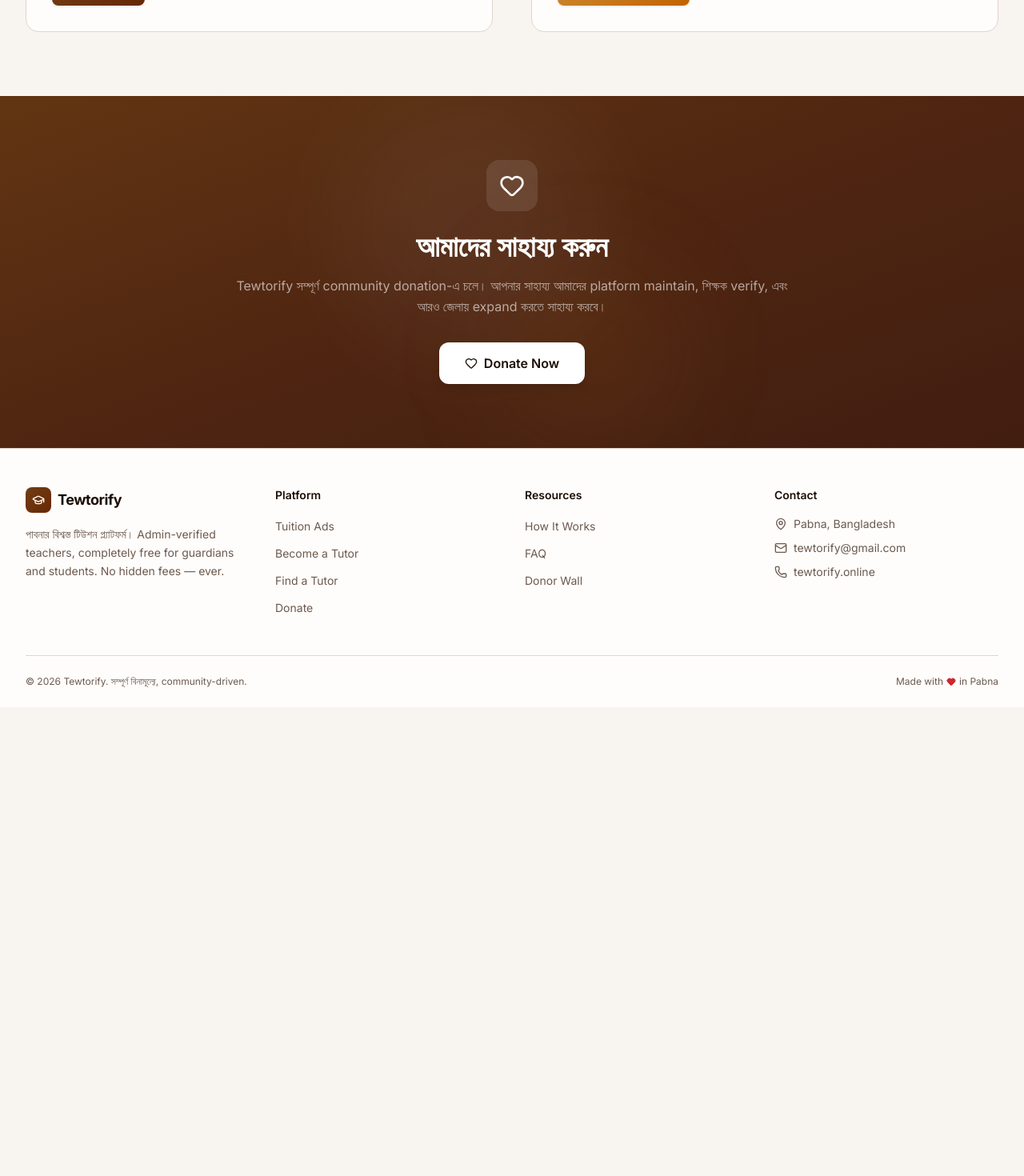
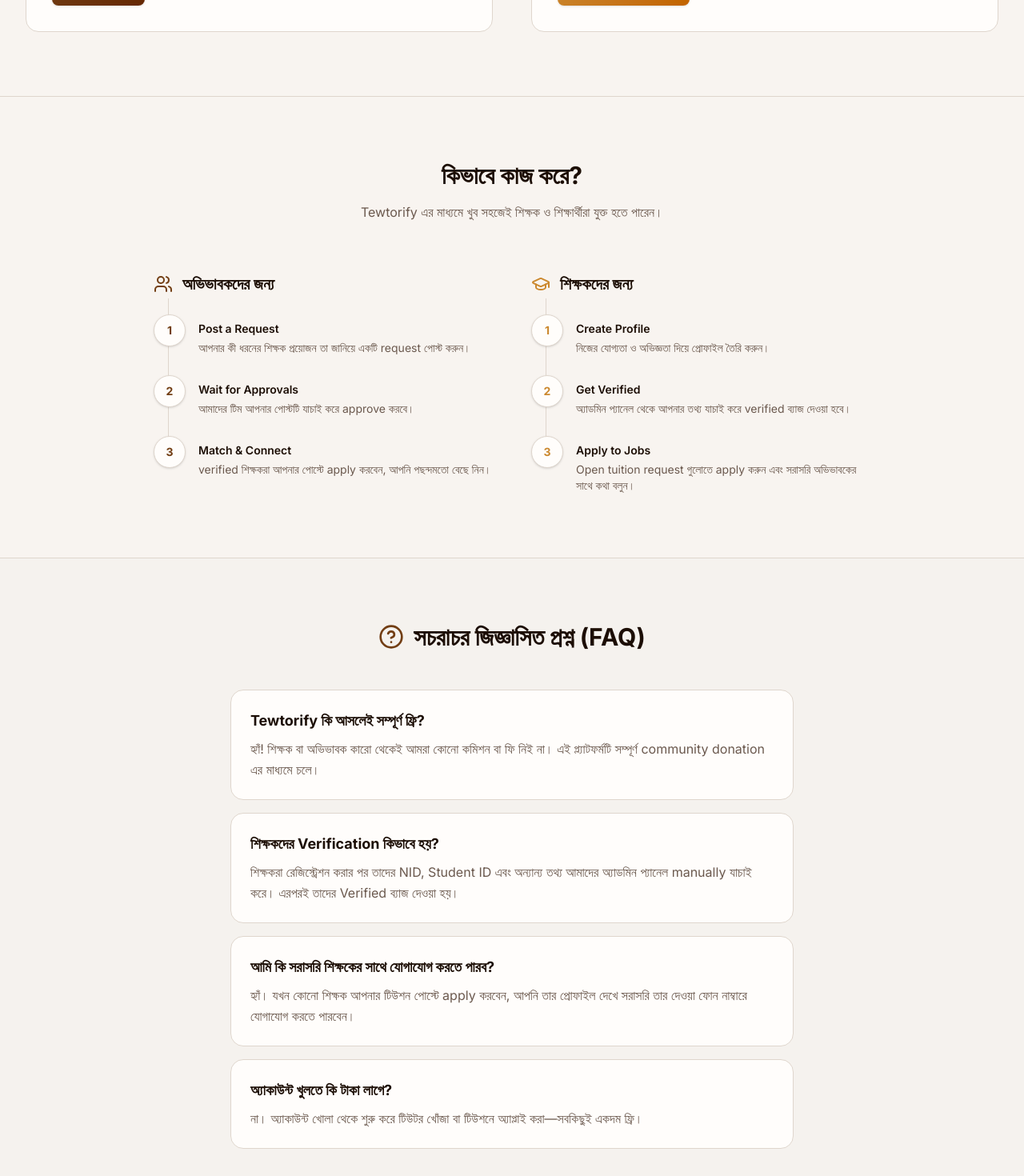
Before and after one commit to tewtorifyorg/tewtorify, a React (Vite) app: page / in a window 1280 px wide. Shown: the part 2460-3930 px from the top of the page at 80% size. Before the commit the page ends 3344 px from the top, so only its background shows below. Built offline with nearby package versions, Linux system fonts and the light colour scheme; no server answers.

Commit message:
fine tunnign phrase 001

```diff
--- a/src/pages/LandingPage.tsx
+++ b/src/pages/LandingPage.tsx
@@ -8,7 +8,7 @@
 import {
   GraduationCap, Shield, Heart, Users, BookOpen,
   ArrowRight, CheckCircle2, UserCheck, ClipboardCheck,
-  Search, BadgeCheck, LayoutDashboard,
+  Search, BadgeCheck, LayoutDashboard, HelpCircle,
 } from 'lucide-react';
 import { useAuth } from '@/features/auth/AuthContext';
 
@@ -367,6 +367,155 @@
         </div>
       </section>
 
+      {/* ============ HOW IT WORKS ============ */}
+      <section className="py-20 bg-background border-t border-border/50">
+        <div className="mx-auto max-w-7xl px-4 sm:px-6 lg:px-8">
+          <motion.div
+            initial="hidden"
+            whileInView="visible"
+            viewport={{ once: true }}
+            className="text-center max-w-2xl mx-auto mb-16"
+          >
+            <motion.h2
+              variants={fadeUp}
+              custom={0}
+              className="text-3xl font-bold text-foreground"
+            >
+              কিভাবে কাজ করে?
+            </motion.h2>
+            <motion.p
+              variants={fadeUp}
+              custom={1}
+              className="mt-4 text-muted-foreground"
+            >
+              Tewtorify এর মাধ্যমে খুব সহজেই শিক্ষক ও শিক্ষার্থীরা যুক্ত হতে পারেন।
+            </motion.p>
+          </motion.div>
+
+          <div className="grid md:grid-cols-2 gap-12 max-w-4xl mx-auto">
+            {/* Guardian Flow */}
+            <motion.div
+              initial="hidden"
+              whileInView="visible"
+              viewport={{ once: true }}
+              variants={fadeUp}
+              custom={2}
+              className="relative"
+            >
+              <div className="absolute top-8 bottom-8 left-[1.15rem] w-px bg-border"></div>
+              <h3 className="text-xl font-bold text-foreground mb-6 flex items-center gap-3">
+                <Users className="h-6 w-6 text-primary" />
+                অভিভাবকদের জন্য
+              </h3>
+              <div className="space-y-6">
+                {[
+                  { title: 'Post a Request', desc: 'আপনার কী ধরনের শিক্ষক প্রয়োজন তা জানিয়ে একটি request পোস্ট করুন।' },
+                  { title: 'Wait for Approvals', desc: 'আমাদের টিম আপনার পোস্টটি যাচাই করে approve করবে।' },
+                  { title: 'Match & Connect', desc: 'verified শিক্ষকরা আপনার পোস্টে apply করবেন, আপনি পছন্দমতো বেছে নিন।' }
+                ].map((step, i) => (
+                  <div key={i} className="flex gap-4 relative">
+                    <div className="h-10 w-10 shrink-0 rounded-full bg-card border border-primary/20 flex items-center justify-center text-primary font-bold text-sm relative z-10 shadow-sm">
+                      {i + 1}
+                    </div>
+                    <div className="pt-2">
+                      <h4 className="font-semibold text-foreground text-sm">{step.title}</h4>
+                      <p className="text-sm text-muted-foreground mt-1">{step.desc}</p>
+                    </div>
+                  </div>
+                ))}
+              </div>
+            </motion.div>
+
+            {/* Tutor Flow */}
+            <motion.div
+              initial="hidden"
+              whileInView="visible"
+              viewport={{ once: true }}
+              variants={fadeUp}
+              custom={3}
+              className="relative"
+            >
+              <div className="absolute top-8 bottom-8 left-[1.15rem] w-px bg-border"></div>
+              <h3 className="text-xl font-bold text-foreground mb-6 flex items-center gap-3">
+                <GraduationCap className="h-6 w-6 text-accent" />
+                শিক্ষকদের জন্য
+              </h3>
+              <div className="space-y-6">
+                {[
+                  { title: 'Create Profile', desc: 'নিজের যোগ্যতা ও অভিজ্ঞতা দিয়ে প্রোফাইল তৈরি করুন।' },
+                  { title: 'Get Verified', desc: 'অ্যাডমিন প্যানেল থেকে আপনার তথ্য যাচাই করে verified ব্যাজ দেওয়া হবে।' },
+                  { title: 'Apply to Jobs', desc: 'Open tuition request গুলোতে apply করুন এবং সরাসরি অভিভাবকের সাথে কথা বলুন।' }
+                ].map((step, i) => (
+                  <div key={i} className="flex gap-4 relative">
+                    <div className="h-10 w-10 shrink-0 rounded-full bg-card border border-accent/20 flex items-center justify-center text-accent font-bold text-sm relative z-10 shadow-sm">
+                      {i + 1}
+                    </div>
+                    <div className="pt-2">
+                      <h4 className="font-semibold text-foreground text-sm">{step.title}</h4>
+                      <p className="text-sm text-muted-foreground mt-1">{step.desc}</p>
+                    </div>
+                  </div>
+                ))}
+              </div>
+            </motion.div>
+          </div>
+        </div>
+      </section>
+
+      {/* ============ FAQ SECTION ============ */}
+      <section className="py-20 bg-muted/30 border-t border-border/50">
+        <div className="mx-auto max-w-3xl px-4 sm:px-6 lg:px-8">
+          <motion.div
+            initial="hidden"
+            whileInView="visible"
+            viewport={{ once: true }}
+            className="text-center mb-12"
+          >
+            <motion.h2
+              variants={fadeUp}
+              custom={0}
+              className="text-3xl font-bold text-foreground flex justify-center items-center gap-3"
+            >
+              <HelpCircle className="h-8 w-8 text-primary" />
+              সচরাচর জিজ্ঞাসিত প্রশ্ন (FAQ)
+            </motion.h2>
+          </motion.div>
+
+          <motion.div
+            initial="hidden"
+            whileInView="visible"
+            viewport={{ once: true }}
+            variants={fadeUp}
+            custom={1}
+            className="space-y-4"
+          >
+            {[
+              {
+                q: 'Tewtorify কি আসলেই সম্পূর্ণ ফ্রি?',
+                a: 'হ্যাঁ! শিক্ষক বা অভিভাবক কারো থেকেই আমরা কোনো কমিশন বা ফি নিই না। এই প্ল্যাটফর্মটি সম্পূর্ণ community donation এর মাধ্যমে চলে।'
+              },
+              {
+                q: 'শিক্ষকদের Verification কিভাবে হয়?',
+                a: 'শিক্ষকরা রেজিস্ট্রেশন করার পর তাদের NID, Student ID এবং অন্যান্য তথ্য আমাদের অ্যাডমিন প্যানেল manually যাচাই করে। এরপরই তাদের Verified ব্যাজ দেওয়া হয়।'
+              },
+              {
+                q: 'আমি কি সরাসরি শিক্ষকের সাথে যোগাযোগ করতে পারব?',
+                a: 'হ্যাঁ। যখন কোনো শিক্ষক আপনার টিউশন পোস্টে apply করবেন, আপনি তার প্রোফাইল দেখে সরাসরি তার দেওয়া ফোন নাম্বারে যোগাযোগ করতে পারবেন।'
+              },
+              {
+                q: 'অ্যাকাউন্ট খুলতে কি টাকা লাগে?',
+                a: 'না। অ্যাকাউন্ট খোলা থেকে শুরু করে টিউটর খোঁজা বা টিউশনে অ্যাপ্লাই করা—সবকিছুই একদম ফ্রি।'
+              }
+            ].map((faq, i) => (
+              <div key={i} className="p-6 rounded-2xl bg-card border border-border">
+                <h4 className="text-lg font-bold text-foreground mb-2">{faq.q}</h4>
+                <p className="text-muted-foreground leading-relaxed">{faq.a}</p>
+              </div>
+            ))}
+          </motion.div>
+        </div>
+      </section>
+
       {/* ============ DONATE CTA ============ */}
       <section className="py-20 gradient-hero relative overflow-hidden">
         <div className="absolute inset-0">
```
